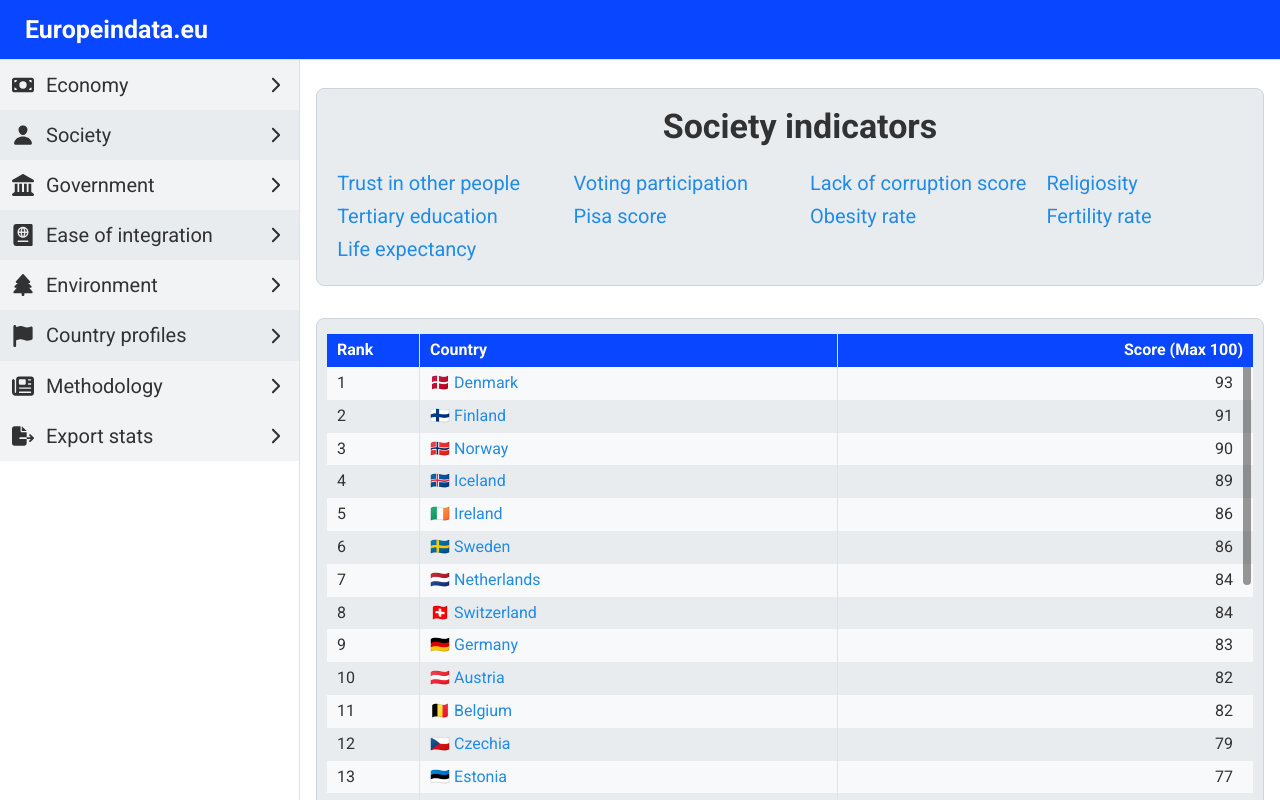
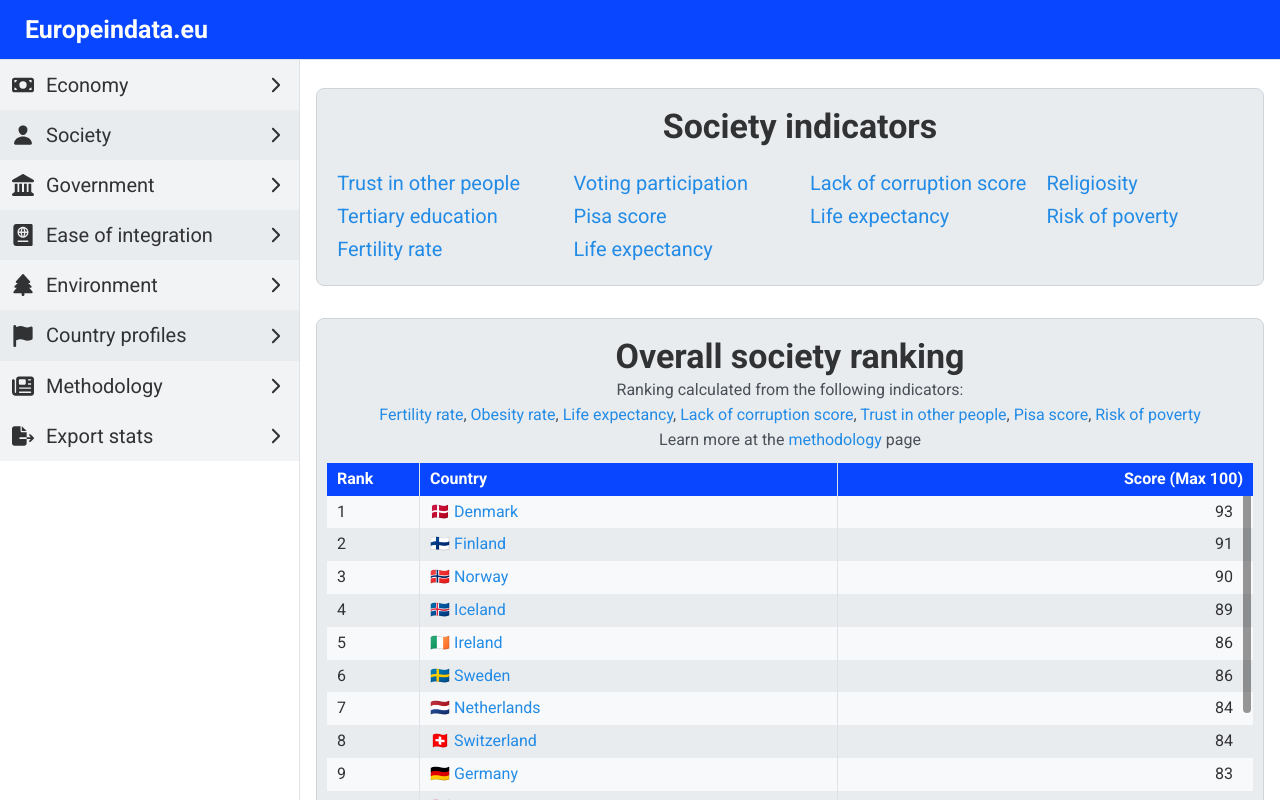
Before and after one commit to smravec/europe-in-data, a Next.js app: page /society in a window 1280 px wide. Shown: the top 800 px of the page. Built offline with nearby package versions, Linux system fonts and the light colour scheme.

Commit message:
Society page optimized

```diff
--- a/app/page.tsx
+++ b/app/page.tsx
@@ -61,7 +61,7 @@ export default function Home() {
           Overall country ranking
         </Title>
         <Text ml="20px" mr="20px" ta="center" c={theme.colors.gray[7]}>
-          Ranked based on indicators from
+          Ranking based on indicators from
           <Anchor component={Link} href="/economy">
             {" economy "}
           </Anchor>
@@ -69,7 +69,7 @@ export default function Home() {
           <Anchor component={Link} href="/society">
             {" society "}
           </Anchor>
-          pages. <br /> Learn more at
+          pages. <br /> Learn more at the
           <Anchor component={Link} href="/methodology">
             {" methodology "}
           </Anchor>
--- a/app/society/page.tsx
+++ b/app/society/page.tsx
@@ -125,9 +125,16 @@ export default function Society() {
           <Anchor
             component={Link}
             style={{ fontSize: "20px", whiteSpace: "nowrap" }}
-            href="/society/obesity-rate"
+            href="/society/life-expectancy"
           >
-            Obesity rate
+            Life expectancy
+          </Anchor>
+          <Anchor
+            component={Link}
+            style={{ fontSize: "20px", whiteSpace: "nowrap" }}
+            href="/society/risk-of-poverty"
+          >
+            Risk of poverty
           </Anchor>
           <Anchor
             component={Link}
@@ -161,6 +168,43 @@ export default function Society() {
         pl="10px"
         pr="10px"
       >
+        <Title ta="center">Overall society ranking</Title>
+        <Text ml="20px" mr="20px" ta="center" c={theme.colors.gray[7]}>
+          Ranking calculated from the following indicators: <br />
+          <Anchor component={Link} href="/society/fertility-rate">
+            Fertility rate
+          </Anchor>
+          ,
+          <Anchor component={Link} href="/society/obesity-rate">
+            {" Obesity rate"}
+          </Anchor>
+          ,
+          <Anchor component={Link} href="/society/life-expectancy">
+            {" Life expectancy"}
+          </Anchor>
+          ,
+          <Anchor component={Link} href="/society/lack-of-corruption-score">
+            {" Lack of corruption score"}
+          </Anchor>
+          ,
+          <Anchor component={Link} href="/society/trust-in-other-people">
+            {" Trust in other people"}
+          </Anchor>
+          ,
+          <Anchor component={Link} href="/society/pisa-score">
+            {" Pisa score"}
+          </Anchor>
+          ,
+          <Anchor component={Link} href="/society/risk-of-poverty">
+            {" Risk of poverty"}
+          </Anchor>
+          <br /> Learn more at the
+          <Anchor component={Link} href="/methodology">
+            {" methodology "}
+          </Anchor>
+          page
+        </Text>
+        <Space h="xs" />
         <OwnScore
           Category="Society"
           Order="biggest"
```
